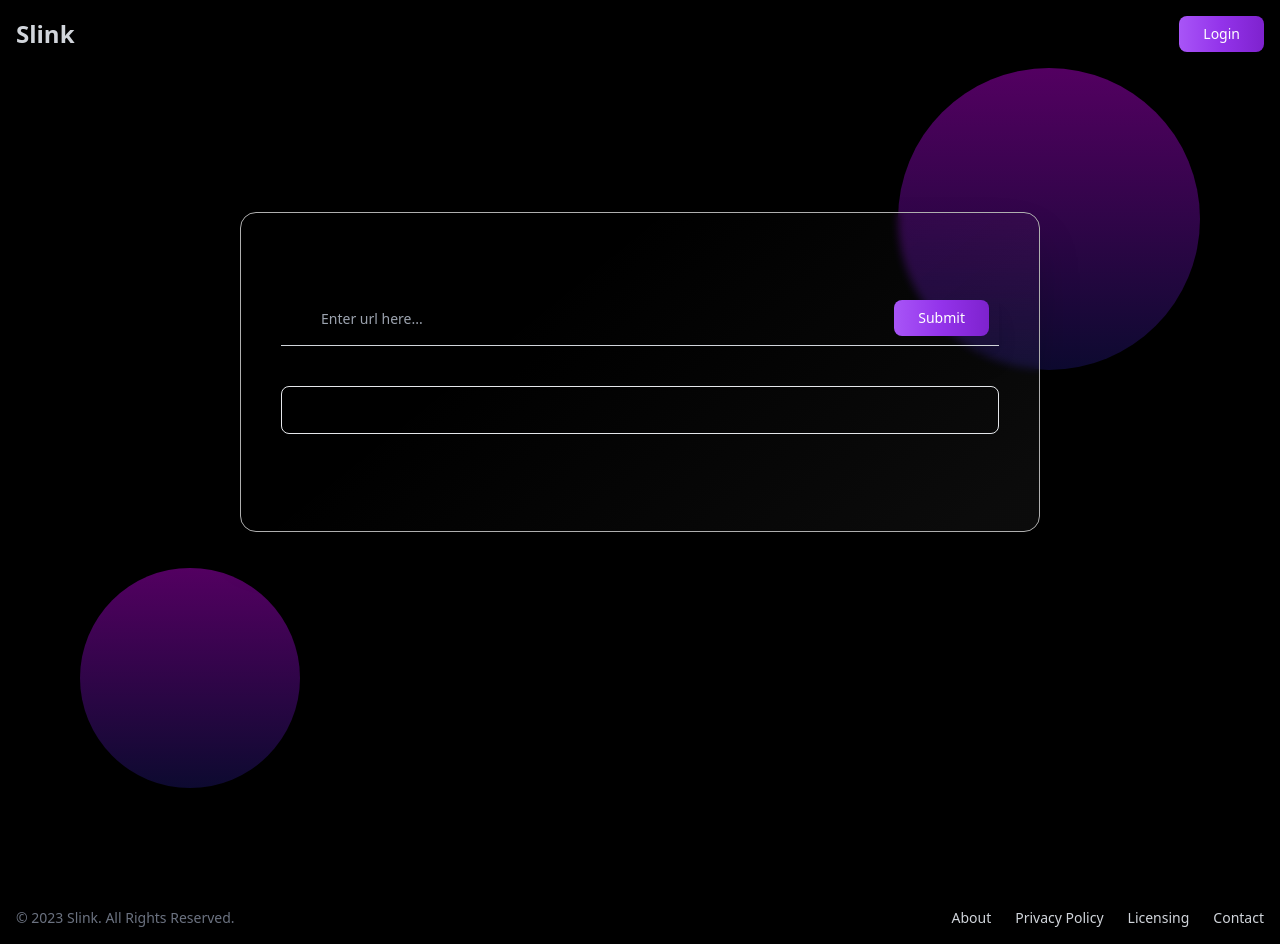
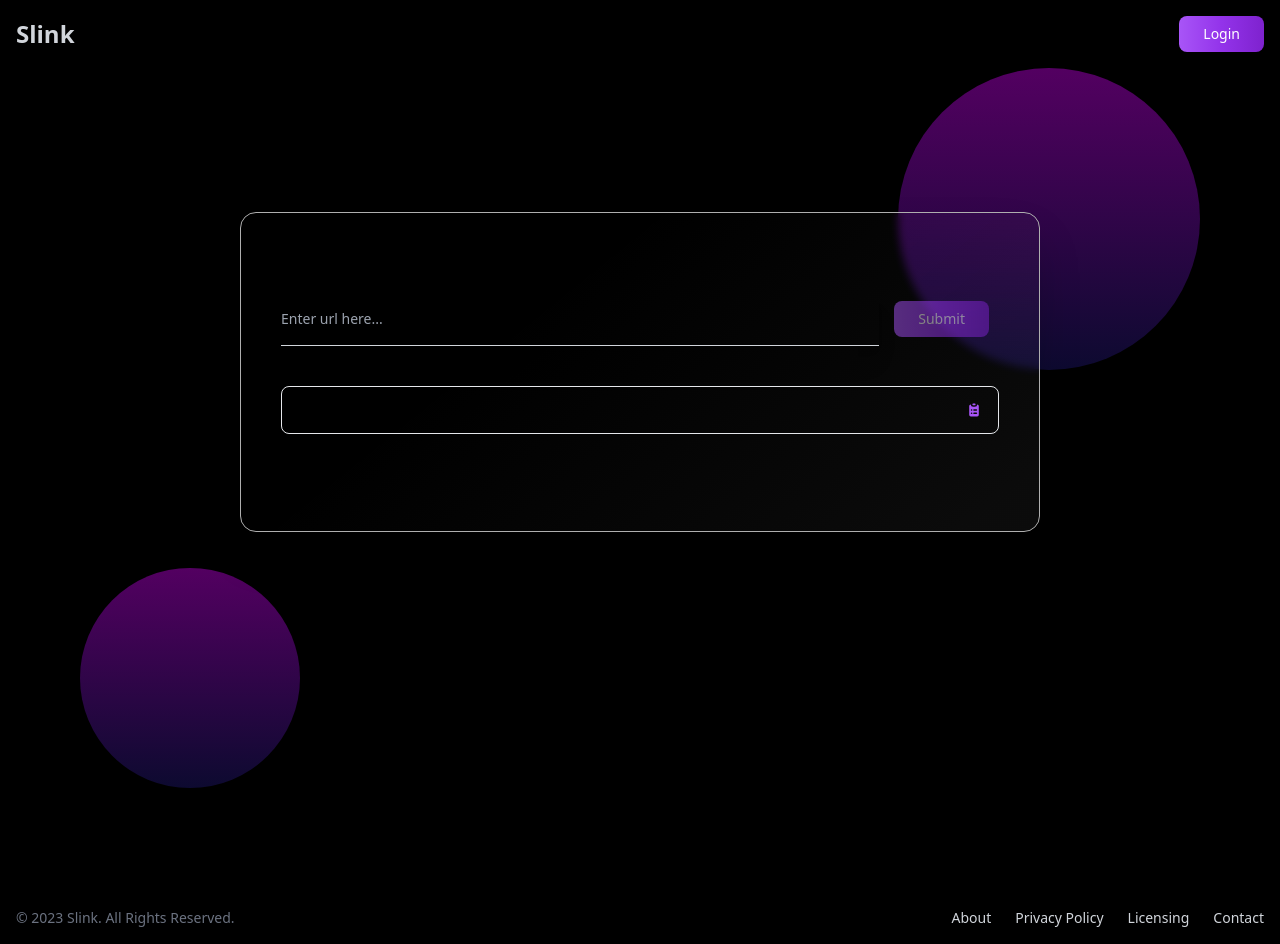
Before and after one commit to DrPrime01/sneakylink, a React (Vite) app: page / in a window 1280 px wide. Built offline with nearby package versions, Linux system fonts and the light colour scheme; the HTML template or start-up script is replaced by a standard one.

Commit message:
added copy to clipboard

```diff
--- a/package.json
+++ b/package.json
@@ -14,6 +14,7 @@
     "moment": "^2.29.4",
     "react": "^18.2.0",
     "react-dom": "^18.2.0",
+    "react-icons": "^4.11.0",
     "react-router-dom": "^6.15.0",
     "react-toastify": "^9.1.3"
   },
--- a/src/pages/LandingPage.jsx
+++ b/src/pages/LandingPage.jsx
@@ -1,12 +1,36 @@
 import { useState } from "react";
 import axios from "axios";
+import { HiClipboardList } from "react-icons/hi";
 import { API_URL } from "../Constants/constants";
+import { toast } from "react-toastify";
 
 function LandingPage() {
 	const [url, setUrl] = useState("");
 	const [shortUrl, setShortUrl] = useState("");
+	const [urlError, setUrlError] = useState(false);
+
+	const isValidURL = (str) => {
+		const pattern = new RegExp(
+			"^(https?:\\/\\/)?" +
+				"((([a-z\\d]([a-z\\d-]*[a-z\\d])*)\\.)+[a-z]{2,}|" +
+				"((\\d{1,3}\\.){3}\\d{1,3}))" +
+				"(\\:\\d+)?(\\/[-a-z\\d%_.~+]*)*" +
+				"(\\?[;&a-z\\d%_.~+=-]*)?" +
+				"(\\#[-a-z\\d_]*)?$",
+			"i"
+		);
+		return !!pattern.test(str);
+	};
+
+	const handleUrl = (e) => {
+		const value = e.target.value;
+		setUrl(value);
+		setUrlError(!isValidURL(value));
+	};
+
 	const handleSubmit = async (e) => {
 		e.preventDefault();
+
 		try {
 			const response = await axios({
 				method: "POST",
@@ -22,6 +46,15 @@ function LandingPage() {
 			console.log(err);
 		}
 	};
+	const copyToClipboard = () => {
+		if (!shortUrl) return;
+		try {
+			navigator.clipboard.writeText(shortUrl);
+			toast("URL copied to clipboard");
+		} catch (err) {
+			console.error("Failed to copy URL: ", err);
+		}
+	};
 	return (
 		<section className="min-h-screen mb-6 md:px-12 xl:px-5 px-5 max-w-screen-xl mx-auto flex justify-center relative">
 			<div className="w-[302px] h-[302px] flex-shrink-0 rounded-full bg-gradient-to-b from-[#530061] to-[#0D0A30] absolute right-20"></div>
@@ -35,27 +68,41 @@ function LandingPage() {
 						Url
 					</label>
 					<div className="relative">
+						<div>
 							<input
 								type="text"
 								id="search"
-							className="block w-full bg-transparent border-t-0 border-x-0 shadow-xl p-4 pl-10 text-sm text-gray-300 truncate border border-gray-300 focus:ring-blue-500 focus:border-blue-500"
+								className="block w-full bg-transparent border-t-0 border-x-0 shadow-xl py-4 md:w-5/6 text-sm text-gray-300 truncate border border-gray-300 focus:ring-blue-500 focus:border-blue-500"
 								placeholder="Enter url here..."
 								value={url}
-							onChange={(e) => setUrl(e.target.value)}
+								onChange={handleUrl}
 								required
 							/>
+							{urlError && (
+								<span className="block mt-3 text-red-500 text-left">
+									Enter a valid URL!!!
+								</span>
+							)}
+						</div>
 						<button
 							type="submit"
-							className="text-white absolute right-2.5 bottom-2.5 bg-gradient-to-r from-purple-500 via-purple-600 to-purple-700 hover:bg-gradient-to-br font-medium rounded-lg text-sm px-6 py-2"
+							disabled={urlError || !url}
+							className="text-white absolute right-2.5 top-2 disabled:opacity-50 bg-gradient-to-r from-purple-500 via-purple-600 to-purple-700 hover:bg-gradient-to-br font-medium rounded-lg text-sm px-6 py-2"
 						>
 							Submit
 						</button>
 					</div>
 				</form>
-				<div className="mt-10 border rounded-lg h-12 text-gray-300 text-left flex items-center pl-4">
+				<div className="mt-10 border rounded-lg h-12 text-gray-300 text-left flex items-center justify-between px-4">
 					<a href={shortUrl} target="_blank" rel="noreferrer">
 						{shortUrl}
 					</a>
+					<div className="text-right">
+						<HiClipboardList
+							className="text-purple-500 cursor-pointer"
+							onClick={copyToClipboard}
+						/>
+					</div>
 				</div>
 			</div>
 		</section>
```
Also changed, not shown: 1 other file (tests, documents, lock files or other folders). Lines whose indentation alone changed are shown as unchanged.
